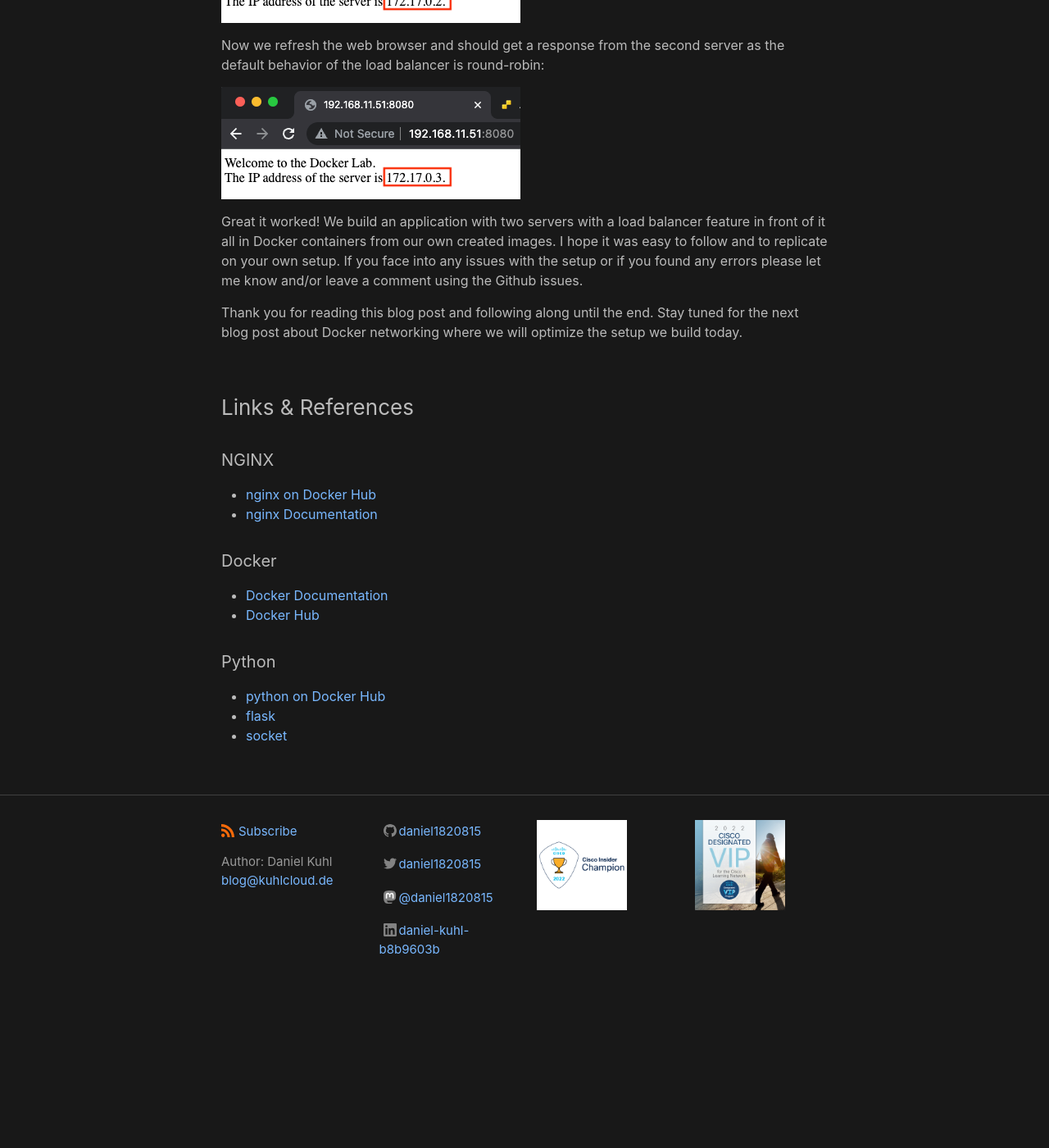
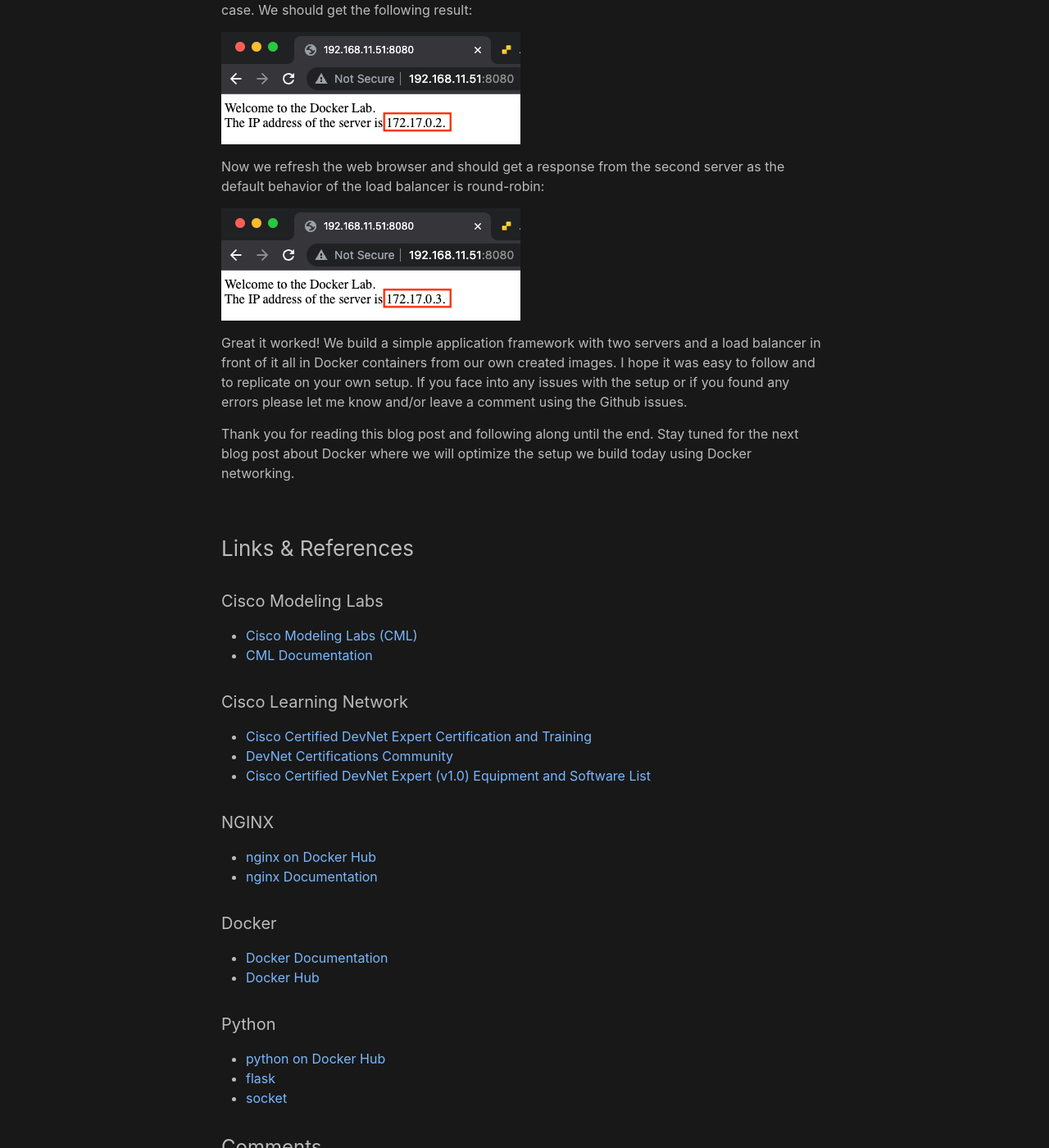
Before and after one commit to daniel1820815/daniel1820815.github.io, a Jekyll site: the page built from _posts/2022-12-09-docker-part1.md, in a window 1280 px wide and 1400 px high, scrolled down 10809 px. Shown: the whole window at 82% size. Built offline with Jekyll 4.4.1, drawn with Linux system fonts in a browser that asks for light colours; nearby versions of some CDN libraries; before the commit the page ends 12038 px from its top, so only the background shows below that; some of the changed text lies outside the part shown.

Commit message:
added comment section

````diff
--- a/_posts/2022-12-09-docker-part1.md
+++ b/_posts/2022-12-09-docker-part1.md
@@ -28,11 +28,9 @@
 
 The idea for this scenario came originally from the Cisco On Demand E-Learning course [Developing Applications using Cisco Core Platforms and APIs (DEVCOR) v1.0](https://learningnetworkstore.cisco.com/on-demand-e-learning/developing-applications-using-cisco-core-platforms-and-apis-devcor-v1.0/ELT-DEVCOR-V1-024035.html){:target="_blank"} available on the [Cisco Learning Network Store](https://learningnetworkstore.cisco.com){:target="_blank"}. There was a little more complex scenario used to demonstrate containerized applications using Docker. Additionally it contained a MYSQL database in the backend to store the data which was not a container. I want to keep it simple here and focus on Docker containers. Nevertheless I can highly recommend this course, especially for the labs used to demonstrate the topics.
 
-Before we start, let me show you the setup I am using during this demonstration.
+Before we start, let me quickly explain my setup for this demonstration. I am using a simple lab setup in [Cisco Modeling Labs (CML)](https://developer.cisco.com/modeling-labs/){:target="_blank"} with a Ubuntu 20.04 machine as devbox running Docker and external connectivity. My lab topology file is available [here](https://github.com/daniel1820815/devnet-expert-lab/blob/main/blog/docker/){:target="_blank"} for download and import into CML. You could also use the official Candidate Workstation available for download on the [Cisco Learning Network](https://learningnetwork.cisco.com/s/article/devnet-expert-equipment-and-software-list){:target="_blank"}.
 
-ADD SETUP
-
-make sure that Docker is running on my machine. I am using a virtual machine running Ubuntu 20.04.
+No matter what setup you use, make sure that Docker is running on your machine.
 
 ```bash
 developer@devbox:~$ docker version
@@ -183,7 +181,7 @@
     app.run(debug=True, host='0.0.0.0')
 ```
 
-With *socket*, a low-level networking interface, we grab the IP address of the application server and *flask* provides the web application to display content including the IP address to verify the load balancing functionality. Now we run the Docker build command using *-t myapp:1.0* option which stands for tag and specifies the image name and optionally a tag in the *name:tag* format.
+With *socket*, a low-level networking interface, we grab the IP address of the application server and *flask* provides the web application to display content including the IP address to verify the load balancing functionality. Now we run ```docker build . -t myapp:1.0``` command where *-t myapp:1.0* option stands for tag and specifies the image name and optionally a tag in the *name:tag* format.
 
 ```none
 developer@devbox:~/app$ docker build . -t myapp:1.0
@@ -252,7 +250,7 @@
 Successfully tagged myapp:1.0
 ```
 
- Yeah, we did build a Docker image successfully. As you you can see from the output there were eight stages completed during the image build process according to the Dockerfile. The stages 7 + 8 which are related to the *EXPOSE* and *CMD* statements will be executed during image run. Let's check if the image is there and how it look like.
+Yeah, we did successfully build a Docker image. As you you can see from the output there were eight stages completed during the image build process according to the Dockerfile. The stages 7 + 8 which are related to the *EXPOSE* and *CMD* statements will be executed during image run. Let's check if the image is there and how it look like.
 
 ```none
 developer@devbox:~/app$ docker image ls
@@ -286,16 +284,15 @@
  * Restarting with stat
  * Debugger is active!
  * Debugger PIN: 454-847-600
-
 ```
 
 For now we don't care about networking. By default, new Docker containers will be added to the default *bridge* network and will be able to communicate with other containers on that network. That should be enough to know for now because I will cover Docker networking on the next blog post.
 
 Open a web browser and connect to the IP address of the devbox on port 5000 which is in my case <http://192.168.11.51:5000/> and you should get the page:
 
-INSERT IMAGE
+![Docker flask app](/images/docker-part1-flask.png "Docker flask app]")
 
-Look at the debug output we activated for our app for the successful GET request.
+Take a look at the debug output from the flask app and see the successful GET request.
 
 ```bash
 # output omitted
@@ -410,11 +407,22 @@
 
 ![Docker load balancer connection 2](/images/docker-part1-lb2.png "Docker load balancer connection 2")
 
-Great it worked! We build an application with two servers with a load balancer feature in front of it all in Docker containers from our own created images. I hope it was easy to follow and to replicate on your own setup. If you face into any issues with the setup or if you found any errors please let me know and/or leave a comment using the Github issues.
+Great it worked! We build a simple application framework with two servers and a load balancer in front of it all in Docker containers from our own created images. I hope it was easy to follow and to replicate on your own setup. If you face into any issues with the setup or if you found any errors please let me know and/or leave a comment using the Github issues.
 
-Thank you for reading this blog post and following along until the end. Stay tuned for the next blog post about Docker networking where we will optimize the setup we build today.
+Thank you for reading this blog post and following along until the end. Stay tuned for the next blog post about Docker where we will optimize the setup we build today using Docker networking.
 
 ### Links & References
+
+#### Cisco Modeling Labs
+
+- [Cisco Modeling Labs (CML)](https://developer.cisco.com/modeling-labs/){:target="_blank"}
+- [CML Documentation](https://developer.cisco.com/docs/modeling-labs/){:target="_blank"}
+
+#### Cisco Learning Network
+
+- [Cisco Certified DevNet Expert Certification and Training](https://learningnetwork.cisco.com/s/devnet-expert){:target="_blank"}
+- [DevNet Certifications Community](https://learningnetwork.cisco.com/s/topic/0TO3i0000008jY5GAI/devnet-certifications-community){:target="_blank"}
+- [Cisco Certified DevNet Expert (v1.0) Equipment and Software List](https://learningnetwork.cisco.com/s/article/devnet-expert-equipment-and-software-list){:target="_blank"}
 
 #### NGINX
 
````
Also changed, not shown: other parts of _posts/2022-12-09-docker-part1.md (+6 -6 lines).
